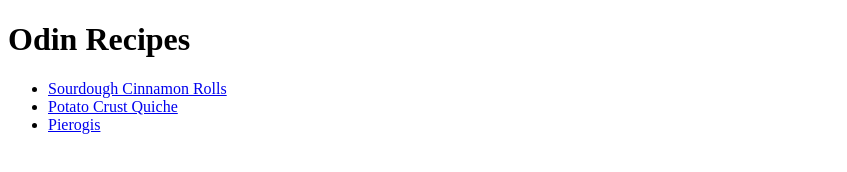
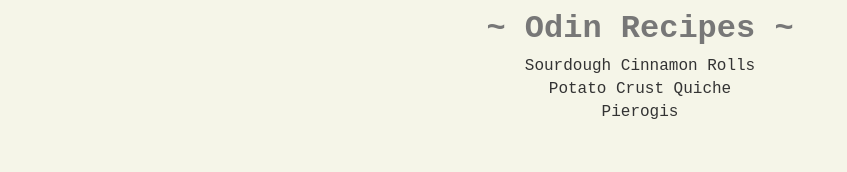
Before and after one commit to orelkris/odin-recipes, a plain HTML site: page index.html in a window 1280 px wide. Shown: the whole page, without its empty margins (0-847 px from the left). Drawn offline with Linux system fonts and the light colour scheme.

Commit message:
Add intro styles to main page

```diff
--- a/index.html
+++ b/index.html
@@ -3,10 +3,12 @@
   <head>
     <meta charset="UTF-8" />
     <meta name="viewport" content="width=device-width, initial-scale=1.0" />
+    <link rel="stylesheet" href="styles.css" />
     <title>Krisassaurus Recipes</title>
   </head>
   <body>
-    <h1>Odin Recipes</h1>
+    <main>
+      <h1>~ Odin Recipes ~</h1>
       <ul>
         <li>
           <a href="./recipes/sourdough-cinnamon-rolls.html"
@@ -20,5 +22,6 @@
           <a href="./recipes/pierogis.html">Pierogis</a>
         </li>
       </ul>
+    </main>
   </body>
 </html>
--- /dev/null
+++ b/styles.css
@@ -0,0 +1,32 @@
+*,
+body {
+  font-family: "Courier New", monospace;
+  margin: 0;
+  padding: 0;
+  box-sizing: border-box;
+}
+
+main {
+  height: 100vh;
+  background-color: #f5f5e8;
+  padding: 10px;
+  text-align: center;
+}
+
+h1 {
+  color: #777;
+  margin-bottom: 10px;
+}
+
+li {
+  margin-bottom: 5px;
+}
+
+a {
+  color: #333;
+  text-decoration: none;
+}
+
+a:hover {
+  color: #00f;
+}
```
Lines whose indentation alone changed are shown as unchanged.
